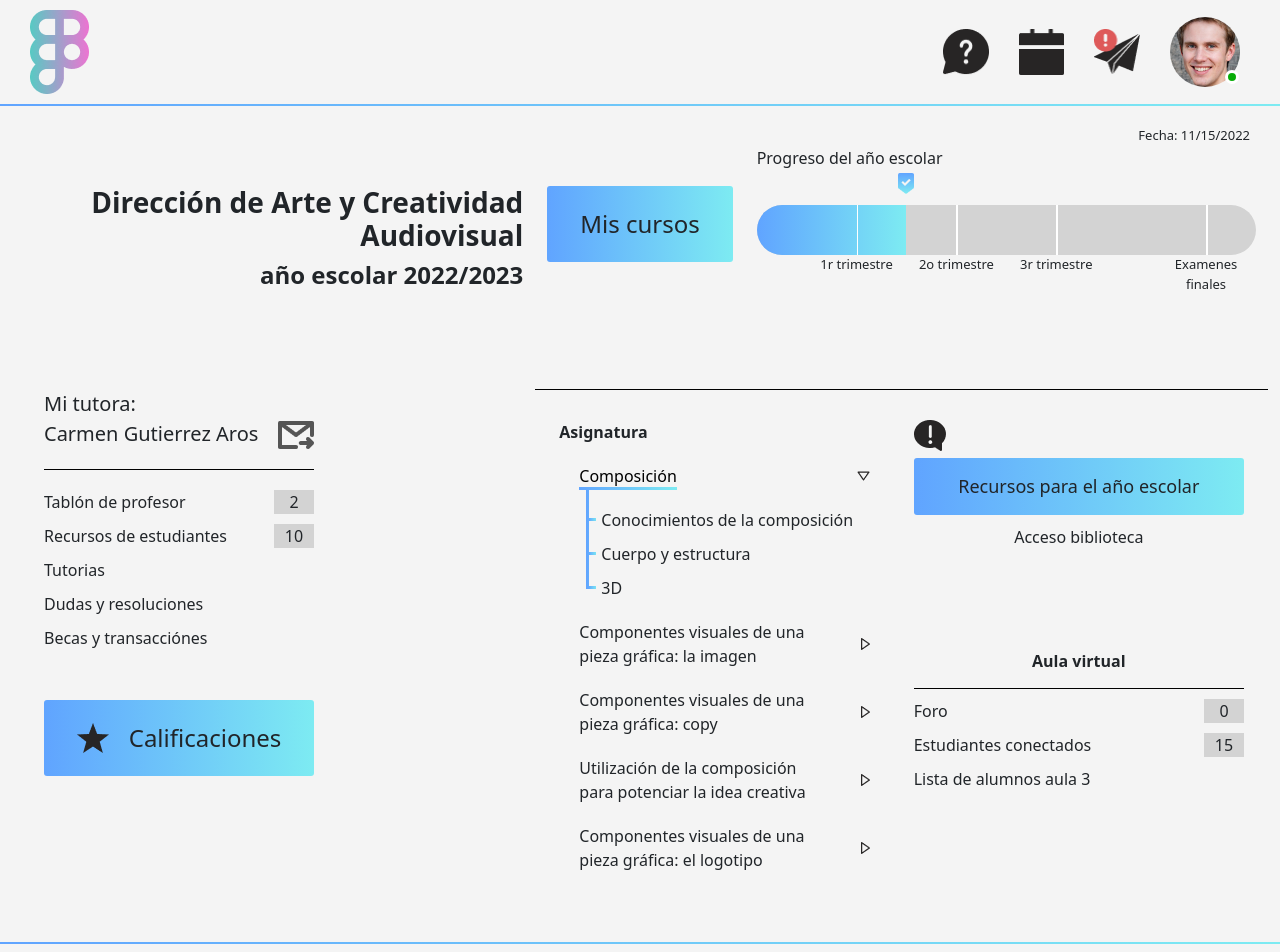
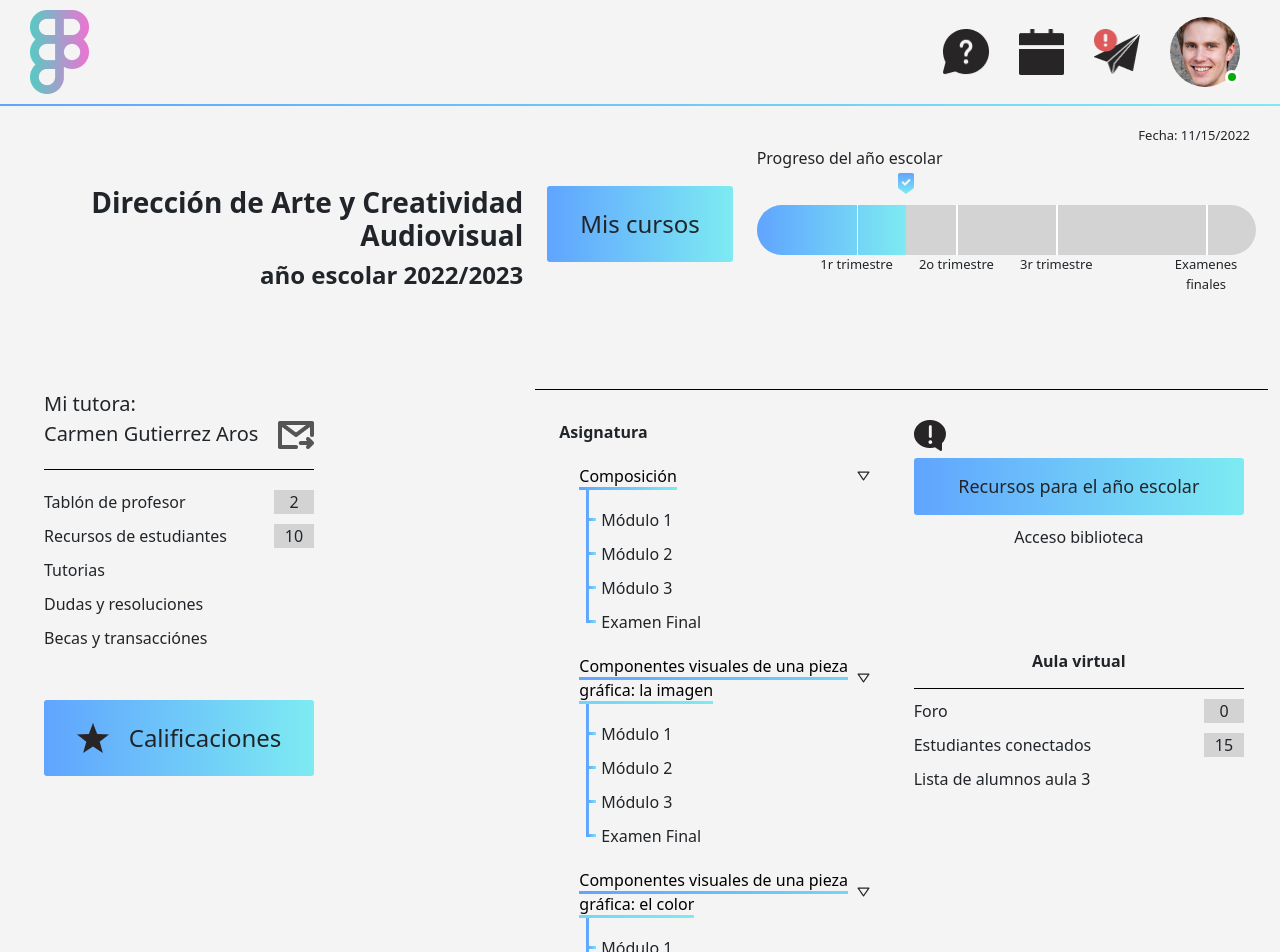
Before and after one commit to YesseniaColocho/aula-virtual, a Vue app: page / in a window 1280 px wide. Shown: the top 952 px of the page. Built offline with nearby package versions, Linux system fonts and the light colour scheme.

Commit message:
AV-12:  Imprimir asignatura y modulos de API

```diff
--- a/src/views/HomeView.vue
+++ b/src/views/HomeView.vue
@@ -9,8 +9,8 @@
       <div class="row">
         <div class="curso-cursos-progreso col-8 col-md-5 ">
 
-          <h3 class="titulo">{{course.course_name}}</h3>
-          <h4 class="ano-escolar">año escolar {{course.year}}</h4>
+          <h3 class="titulo">{{ course.course_name }}</h3>
+          <h4 class="ano-escolar">año escolar {{ course.year }}</h4>
 
         </div>
         <div class="col-4 col-md-2 ">
@@ -75,50 +75,20 @@
 
             <div class="lado-izquierdo">
 
+              <template v-for="asignatura in asignaturas">
                 <div class="composicion">
                   <a href="/composicion">
-                  <span class="linea-color">Composición</span>
+                    <span class="linea-color">{{ asignatura.name }}</span>
                   </a>
                   <img src="/flecha-abajo.png" />
                 </div>
 
                 <ul class="lista lineas-lista">
-                <li> <span>Conocimientos de la composición</span></li>
-                <li><span>Cuerpo y estructura</span></li>
-                <li><span>3D</span></li>
-
+                  <li v-for="modulo in asignatura.modules"> <span>{{modulo.name}}</span></li>
                 </ul>
-
-              <div>
-                <span>
-                Componentes visuales de una pieza gráfica: la imagen
-              </span>
-                <img src="/flecha.png" />
-              </div>
-
-              <div>
-                <span>
-                Componentes visuales de una pieza gráfica: copy
-              </span>
-                <img src="/flecha.png" />
-              </div>
-
-              <div>
-                <span>
-                Utilización de la composición para potenciar la idea creativa
-              </span>
-                <img src="/flecha.png" />
-              </div>
-
-              <div>
-                <span>
-                Componentes visuales de una pieza gráfica: el logotipo
-              </span>
-                <img src="/flecha.png" />
-              </div>
+              </template>
 
             </div>
-
 
 
           </div>
@@ -141,9 +111,9 @@
             <div class="estudiantes">
 
               <ul class="lista-elementos">
-                <li>Foro <div class="recuadro">{{course.mensajes_foro}}</div>
+                <li>Foro <div class="recuadro">{{ course.mensajes_foro }}</div>
                 </li>
-                <li> Estudiantes conectados<div class="recuadro">{{course.estudiantes_conectados}}</div>
+                <li> Estudiantes conectados<div class="recuadro">{{ course.estudiantes_conectados }}</div>
                 </li>
                 <li>Lista de alumnos aula 3</li>
 
@@ -172,16 +142,19 @@ import BarraInferior from '../components/BarraInferior.vue';
 import BarraSuperior from '../components/BarraSuperior.vue';
 import BarraCurso from '../components/BarraCurso.vue';
 import Fecha from '../components/Fecha.vue';
-import {getCourse} from '../javascript/services/apiMock';
+import { getCourse, getSubjects } from '../javascript/services/apiMock';
 
 //Aqui van la importaciones de componentes
 </script>
 
 <script>
-export default{
-  computed:{
-    course(){
+export default {
+  computed: {
+    course() {
       return getCourse()
+    },
+    asignaturas() {
+      return getSubjects()
     }
   }
 }
@@ -197,7 +170,10 @@ export default{
   display: flex;
   justify-content: flex-end;
   text-align: right;
-  @include media-breakpoint-down(md) { text-align: left;}
+
+  @include media-breakpoint-down(md) {
+    text-align: left;
+  }
 }
 
 .ano-escolar {
@@ -205,8 +181,11 @@ export default{
   display: flex;
   justify-content: flex-end;
   margin-bottom: 100px;
-  @include media-breakpoint-down(md) { justify-content: flex-start;
-  margin-bottom: 50px; }
+
+  @include media-breakpoint-down(md) {
+    justify-content: flex-start;
+    margin-bottom: 50px;
+  }
 }
 
 .info-tutora {
@@ -216,7 +195,10 @@ export default{
   align-items: flex-end;
   padding-bottom: 20px;
   margin-left: 20px;
-  @include media-breakpoint-down(md) { margin-top: 100px; }
+
+  @include media-breakpoint-down(md) {
+    margin-top: 100px;
+  }
 }
 
 .tutora {
@@ -291,8 +273,11 @@ export default{
 .linea {
   border-top: 1px black solid;
   padding-top: 30px;
-  @include media-breakpoint-down(md) { border-top: none;
-  margin-top: 10px;}
+
+  @include media-breakpoint-down(md) {
+    border-top: none;
+    margin-top: 10px;
+  }
 }
 
 .lista {
@@ -304,12 +289,13 @@ export default{
 
 .lado-izquierdo {
 
- > div {
+  >div {
     margin: 20px;
     display: flex;
     justify-content: space-between;
     align-items: center;
-    > span {
+
+    >span {
       width: 80%;
     }
   }
@@ -331,13 +317,20 @@ export default{
   border-radius: 3px;
   font-size: large;
 }
-.recursos{
-  @include media-breakpoint-down(md) {margin-top: 20px; }
+
+.recursos {
+  @include media-breakpoint-down(md) {
+    margin-top: 20px;
   }
+}
+
 .acceso-biblioteca {
   text-align: center;
   margin: 10px 0 100px 0;
-  @include media-breakpoint-down(md) { margin-bottom: 50px; }
+
+  @include media-breakpoint-down(md) {
+    margin-bottom: 50px;
+  }
 
 }
 
```
Lines whose indentation alone changed are shown as unchanged.
